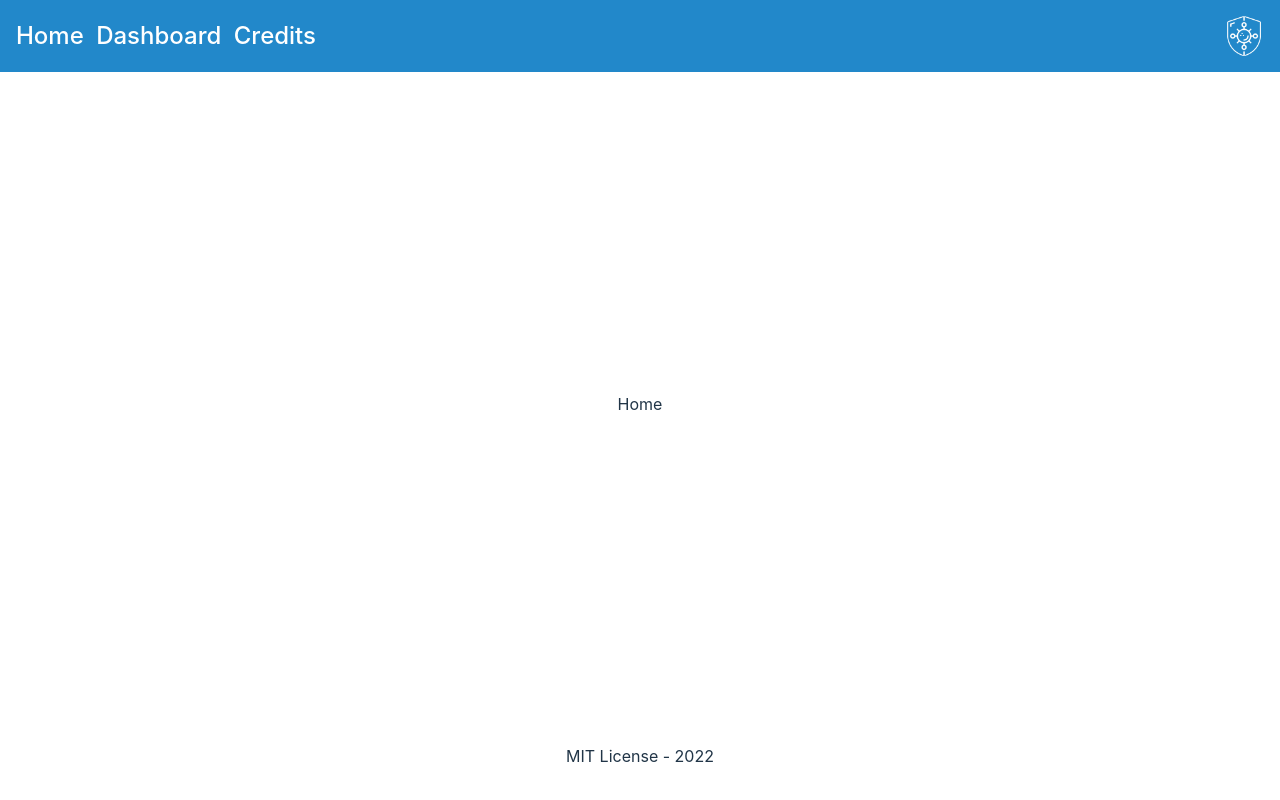
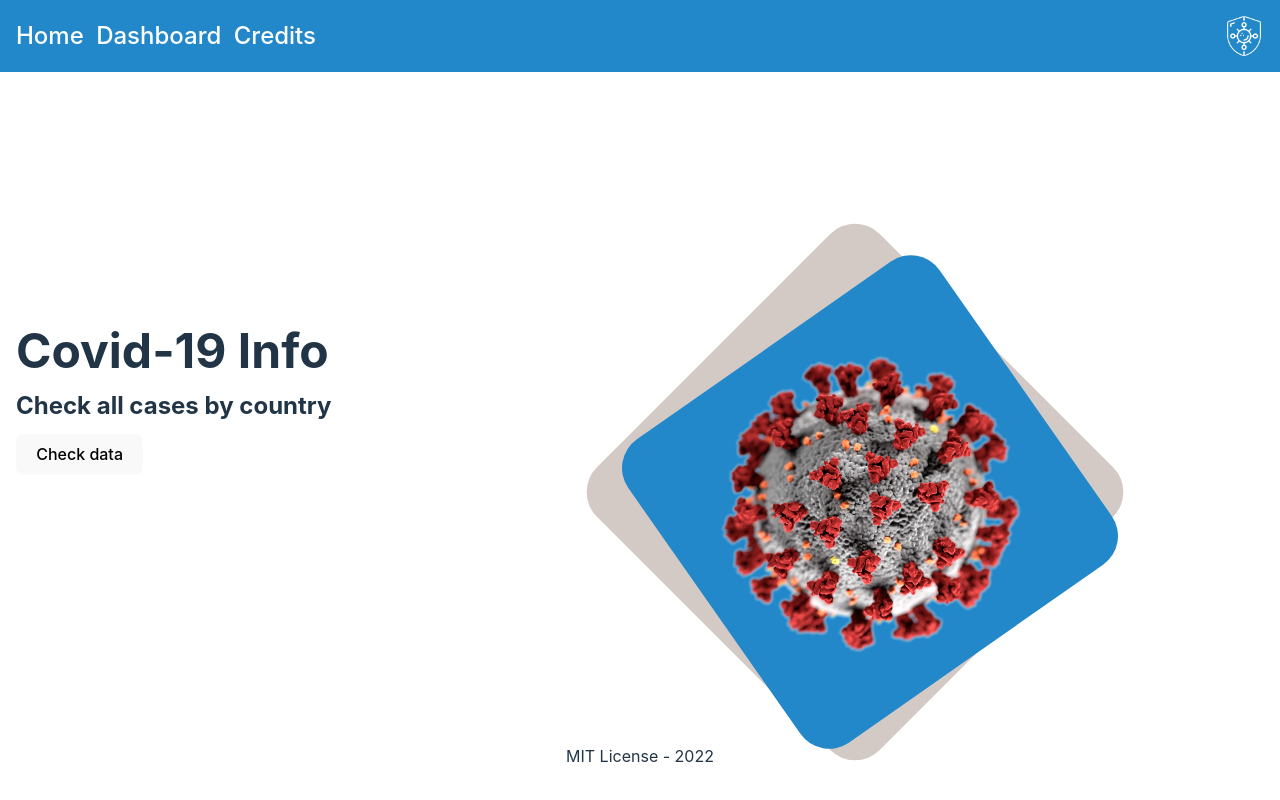
Before and after one commit to amandaalexandre/covid-countries, a React (Vite) app: page / in a window 1280 px wide. Built offline with nearby package versions, Linux system fonts and the light colour scheme.

Commit message:
style: hero section

```diff
--- /dev/null
+++ b/src/assets/home.css
@@ -0,0 +1,64 @@
+.home {
+    width: 100%;
+}
+
+.home-hero {
+    text-align: left;
+    min-height: 80vh;
+    width: 100%;
+    display: flex;
+    flex-direction: row;
+    align-items: center;
+    padding: 1rem;
+}
+
+h2 {
+    margin: 1rem 0;
+}
+
+.home-hero-title {
+    z-index: 2;
+}
+
+.home-hero-rotate-container {
+    position: relative;
+    width: 50%;
+    height: 50vh;
+}
+
+.home-hero-square-white {
+    border-radius: 35px;
+    position: absolute;
+    bottom: -100px;
+    right: -100px;
+    background-color: #d3c9c5;
+    width: 400px;
+    height: 400px;
+    transform: rotate(45deg);
+    z-index: 0;
+}
+
+.home-hero-square-blue {
+    border-radius: 35px;
+    position: absolute;
+    bottom: -100px;
+    right: -100px;
+    background-color: #2288ca;
+    width: 370px;
+    height: 380px;
+    transform: rotate(55deg);
+    z-index: 0;
+    display: flex;
+    justify-content: center;
+    align-items: center;
+}
+
+.home-hero-covid-img {
+    width: 80%;
+    height: 80%;
+}
+
+/* @keyframes hero-rotate {
+    50% {transform: rotate(22deg)};
+    100% {transform: rotate(45deg)};
+} */
--- a/src/assets/navbar.css
+++ b/src/assets/navbar.css
@@ -8,7 +8,6 @@ header {
     justify-content: space-between;
     padding: 1rem;
     background-color: #2288ca;
-    margin-bottom: 1.5rem;
     width: 100%;
 }
 
--- a/src/index.css
+++ b/src/index.css
@@ -48,8 +48,7 @@ body {
 h1 {
   font-size: 3rem;
   line-height: 1.1;
-  text-align: center;
-  margin: 1rem;
+  margin: 1rem 0;
 }
 
 button {
--- a/src/views/Home.jsx
+++ b/src/views/Home.jsx
@@ -1,8 +1,28 @@
 import React from 'react'
+import '../assets/home.css'
+import CovidImg from '../assets/covid_hero_image.png'
 
 function Home() {
   return (
-    <div>Home</div>
+    <div className='home'>
+      <div className='home-hero'>
+
+        <div className='home-hero-title'>
+          <h1>Covid-19 Info</h1>
+          <h2>Check all cases by country</h2>
+          <button>Check data</button>
+        </div>
+
+        <div className='home-hero-rotate-container'>
+          <div className='home-hero-square-white'></div>
+          <div className='home-hero-square-blue'>
+            <img src={CovidImg} className='home-hero-covid-img' />
+          </div>
+
+        </div>
+
+      </div>
+    </div>
   )
 }
 
```
Also changed, not shown: src/assets/covid_hero_image.png (added).
